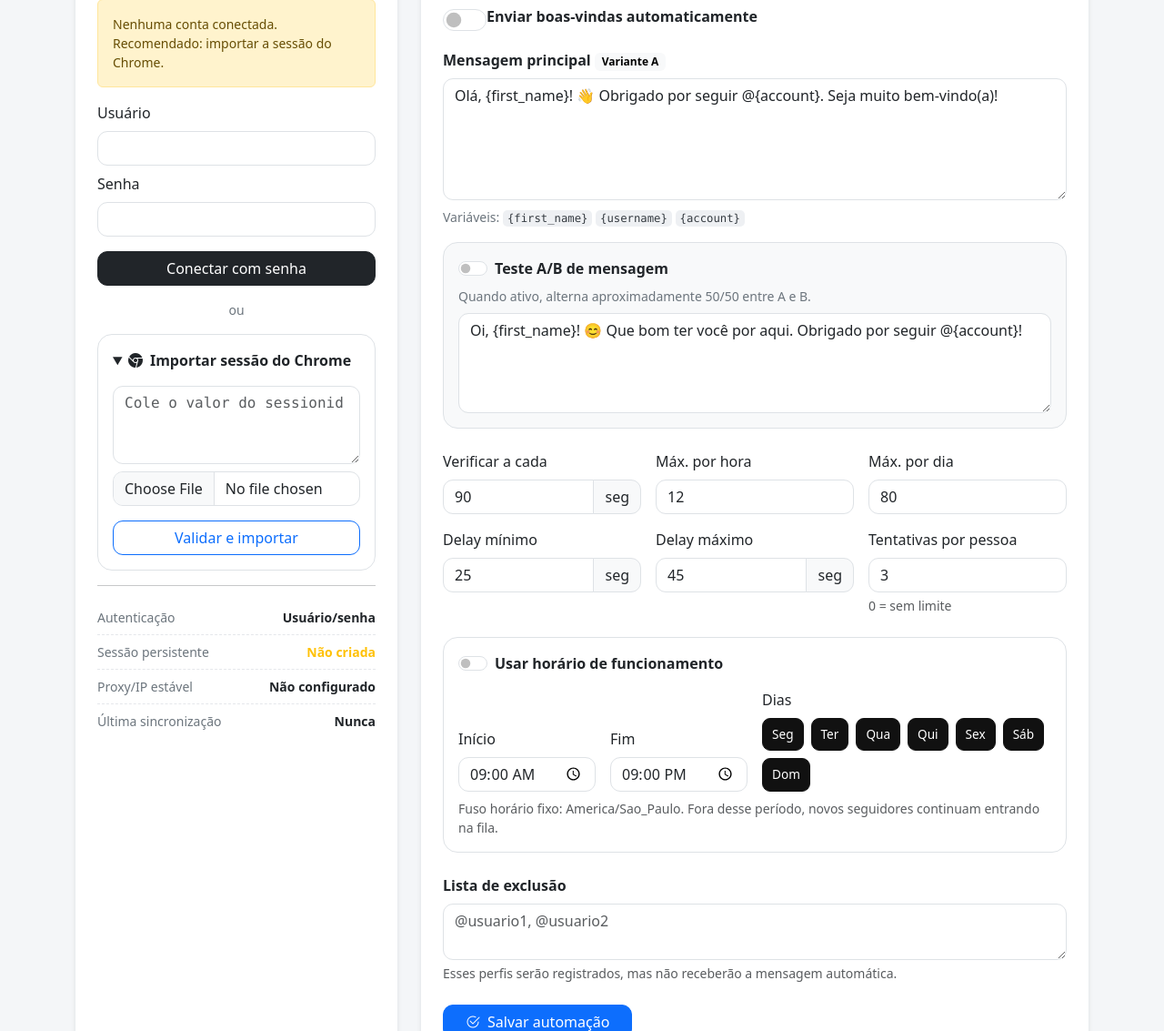
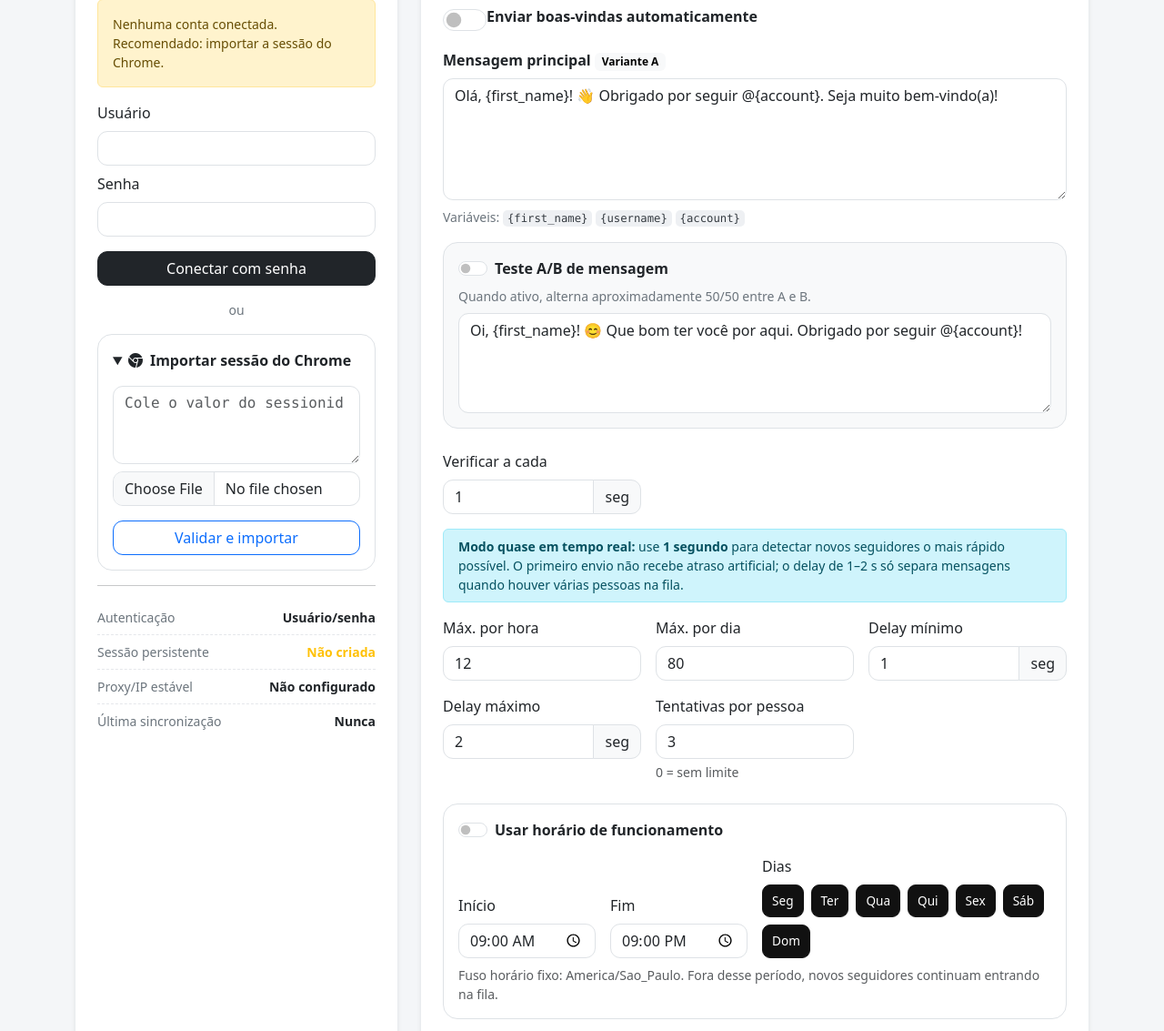
Before and after one commit to Hunter954/Welcome, a Flask app: page / in a window 1280 px wide. Shown: the part 404-1537 px from the top of the page at 91% size. Run offline with Flask 3, Linux system fonts and the light colour scheme; the visitor is signed in with stand-in values (Sample User, id 1); data comes from the database, SQL or seed files in the repository; data that the repository does not hold is empty; some libraries are stand-ins or nearby versions.

Commit message:
Add files via upload

```diff
--- a/app/instagram_service.py
+++ b/app/instagram_service.py
@@ -169,11 +169,11 @@ def status():
         "last_poll": get_setting("last_poll", "Nunca"),
         "last_error": get_setting("last_error", ""),
         "welcome_enabled": _bool(get_setting("welcome_enabled", os.getenv("WELCOME_ENABLED", "false"))),
-        "poll_seconds": _int_setting("poll_seconds", os.getenv("POLL_SECONDS", "90"), 60, 3600),
+        "poll_seconds": _int_setting("poll_seconds", os.getenv("POLL_SECONDS", "1"), 1, 3600),
         "max_dms_per_hour": _int_setting("max_dms_per_hour", os.getenv("MAX_DMS_PER_HOUR", "12"), 1, 50),
         "max_dms_per_day": _int_setting("max_dms_per_day", "80", 1, 500),
-        "min_dm_delay_seconds": _int_setting("min_dm_delay_seconds", os.getenv("MIN_DM_DELAY_SECONDS", "25"), 10, 600),
-        "max_dm_delay_seconds": _int_setting("max_dm_delay_seconds", "45", 10, 900),
+        "min_dm_delay_seconds": _int_setting("min_dm_delay_seconds", os.getenv("MIN_DM_DELAY_SECONDS", "1"), 0, 600),
+        "max_dm_delay_seconds": _int_setting("max_dm_delay_seconds", "2", 0, 900),
         "max_retries": _int_setting("max_retries", "3", 0, 10),
         "welcome_message": get_setting("welcome_message", "Olá, {first_name}! 👋 Obrigado por seguir @{account}. Seja muito bem-vindo(a)!"),
         "alternate_enabled": _bool(get_setting("alternate_enabled", "false")),
@@ -194,11 +194,11 @@ def save_config(message, enabled, poll_seconds, max_dms_per_hour, min_delay,
                 max_dms_per_day=80, max_delay=45, max_retries=3, alternate_enabled=False,
                 alternate_message="", schedule_enabled=False, schedule_start="09:00",
                 schedule_end="21:00", schedule_days="0,1,2,3,4,5,6", excluded_usernames=""):
-    min_delay_i = max(10, int(min_delay))
+    min_delay_i = max(0, int(min_delay))
     max_delay_i = max(min_delay_i, int(max_delay))
     set_setting("welcome_message", message.strip())
     set_setting("welcome_enabled", str(bool(enabled)).lower())
-    set_setting("poll_seconds", max(60, min(3600, int(poll_seconds))))
+    set_setting("poll_seconds", max(1, min(3600, int(poll_seconds))))
     set_setting("max_dms_per_hour", max(1, min(50, int(max_dms_per_hour))))
     set_setting("max_dms_per_day", max(1, min(500, int(max_dms_per_day))))
     set_setting("min_dm_delay_seconds", min_delay_i)
@@ -695,7 +695,9 @@ async def _sync_once_async(send_messages=True):
                     execute("INSERT INTO dm_log(follower_pk,username,status,message,error,created_at) VALUES(?,?,?,?,?,?)", (follower_pk, row["username"], "sent", msg, None, utcnow()))
                     sent += 1
                     log_event("INFO", "dm_sent", f"Boas-vindas enviada para @{row['username']}", {"variant": variant})
-                    await asyncio.sleep(random.randint(cfg["min_dm_delay_seconds"], cfg["max_dm_delay_seconds"]))
+                    delay = random.randint(cfg["min_dm_delay_seconds"], cfg["max_dm_delay_seconds"])
+                    if delay > 0:
+                        await asyncio.sleep(delay)
                 except Exception as e:
                     error_text = f"{type(e).__name__}: {e}"
                     execute("UPDATE followers SET last_error=? WHERE pk=?", (error_text, follower_pk))
@@ -765,7 +767,7 @@ def mark_pending_as_baseline():
 
 
 def worker_loop():
-    log_event("INFO", "worker_started", "Worker de sincronização iniciado")
+    log_event("INFO", "worker_started", "Worker de sincronização iniciado", {"mode": "near_realtime", "poll_seconds": status()["poll_seconds"]})
     while True:
         try:
             if status()["connected"]:
@@ -774,7 +776,7 @@ def worker_loop():
             set_setting("last_error", f"Worker: {type(e).__name__}: {e}")
             log_event("ERROR", "worker_error", f"{type(e).__name__}: {e}")
         import time
-        time.sleep(max(60, status()["poll_seconds"]))
+        time.sleep(max(1, status()["poll_seconds"]))
 
 
 def start_worker():
--- a/app/main.py
+++ b/app/main.py
@@ -143,11 +143,11 @@ def config():
     save_config(
         request.form.get("welcome_message", ""),
         request.form.get("welcome_enabled") == "on",
-        request.form.get("poll_seconds", "90"),
+        request.form.get("poll_seconds", "1"),
         request.form.get("max_dms_per_hour", "12"),
-        request.form.get("min_dm_delay_seconds", "25"),
+        request.form.get("min_dm_delay_seconds", "1"),
         request.form.get("max_dms_per_day", "80"),
-        request.form.get("max_dm_delay_seconds", "45"),
+        request.form.get("max_dm_delay_seconds", "2"),
         request.form.get("max_retries", "3"),
         request.form.get("alternate_enabled") == "on",
         request.form.get("welcome_message_alt", ""),
--- a/app/templates/dashboard.html
+++ b/app/templates/dashboard.html
@@ -94,11 +94,12 @@
           </div>
 
           <div class="row g-3 mb-4">
-            <div class="col-md-4"><label class="form-label">Verificar a cada</label><div class="input-group"><input class="form-control" type="number" min="60" max="3600" name="poll_seconds" value="{{ cfg.poll_seconds }}"><span class="input-group-text">seg</span></div></div>
+            <div class="col-md-4"><label class="form-label">Verificar a cada</label><div class="input-group"><input class="form-control" type="number" min="1" max="3600" name="poll_seconds" value="{{ cfg.poll_seconds }}"><span class="input-group-text">seg</span></div></div>
+            <div class="col-12"><div class="alert alert-info py-2 small mb-0"><b>Modo quase em tempo real:</b> use <b>1 segundo</b> para detectar novos seguidores o mais rápido possível. O primeiro envio não recebe atraso artificial; o delay de 1–2 s só separa mensagens quando houver várias pessoas na fila.</div></div>
             <div class="col-md-4"><label class="form-label">Máx. por hora</label><input class="form-control" type="number" min="1" max="50" name="max_dms_per_hour" value="{{ cfg.max_dms_per_hour }}"></div>
             <div class="col-md-4"><label class="form-label">Máx. por dia</label><input class="form-control" type="number" min="1" max="500" name="max_dms_per_day" value="{{ cfg.max_dms_per_day }}"></div>
-            <div class="col-md-4"><label class="form-label">Delay mínimo</label><div class="input-group"><input class="form-control" type="number" min="10" name="min_dm_delay_seconds" value="{{ cfg.min_dm_delay_seconds }}"><span class="input-group-text">seg</span></div></div>
-            <div class="col-md-4"><label class="form-label">Delay máximo</label><div class="input-group"><input class="form-control" type="number" min="10" name="max_dm_delay_seconds" value="{{ cfg.max_dm_delay_seconds }}"><span class="input-group-text">seg</span></div></div>
+            <div class="col-md-4"><label class="form-label">Delay mínimo</label><div class="input-group"><input class="form-control" type="number" min="0" name="min_dm_delay_seconds" value="{{ cfg.min_dm_delay_seconds }}"><span class="input-group-text">seg</span></div></div>
+            <div class="col-md-4"><label class="form-label">Delay máximo</label><div class="input-group"><input class="form-control" type="number" min="0" name="max_dm_delay_seconds" value="{{ cfg.max_dm_delay_seconds }}"><span class="input-group-text">seg</span></div></div>
             <div class="col-md-4"><label class="form-label">Tentativas por pessoa</label><input class="form-control" type="number" min="0" max="10" name="max_retries" value="{{ cfg.max_retries }}"><div class="form-text">0 = sem limite</div></div>
           </div>
 
```
